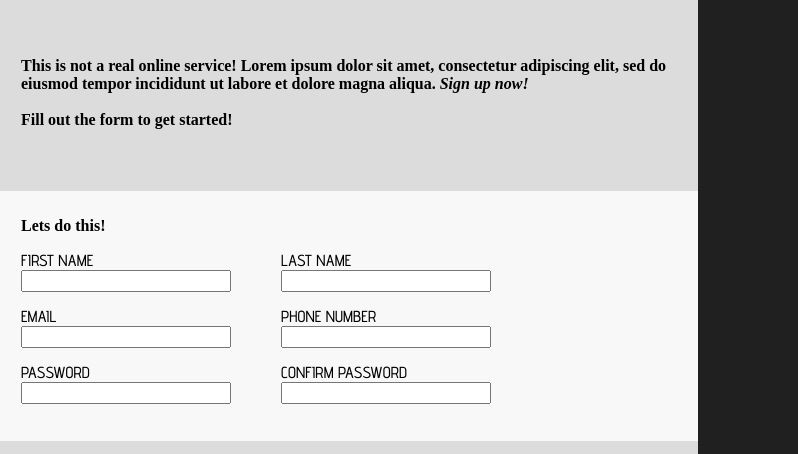
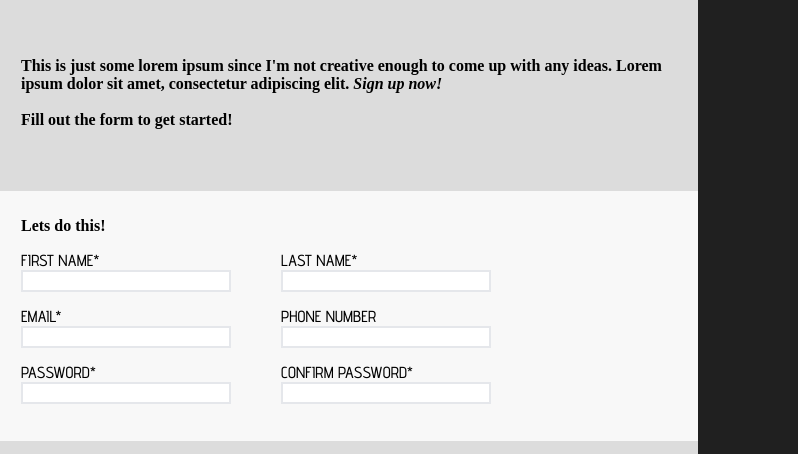
Before and after one commit to brenton-j-andrews/odin_form, a plain HTML site: page index.html in a window 1280 px wide. Shown: the top 454 px of the page, 482-1280 px from the left. Drawn offline with Linux system fonts and the light colour scheme.

Commit message:
Project complete!

```diff
--- a/index.html
+++ b/index.html
@@ -32,8 +32,8 @@
         <div class="form-display">
             <div class="form-contents upper">
                 <p class="form-upper-paragraph">
-                    This is not a real online service! Lorem ipsum dolor sit amet, consectetur adipiscing elit,
-                    sed do eiusmod tempor incididunt ut labore et dolore magna aliqua. <em>Sign up now!</em> <br><br>
+                    This is just some lorem ipsum since I'm not creative enough to come up with any ideas. Lorem ipsum dolor sit amet, consectetur adipiscing elit.
+                    <em>Sign up now!</em> <br><br>
 
                     Fill out the form to get started!
                 </p>
@@ -45,21 +45,21 @@
 
                     <div class="form-row-upper">
                         <div class="first-name">
-                            <label for="first-name">FIRST NAME</label>
-                            <input id="first-name" name="first-name" type="text">
+                            <label class="required" for="first-name">FIRST NAME</label>
+                            <input id="first-name" name="first-name" type="text" required>
                         </div>
 
                         <div class="last-name">
-                            <label for="last-name">LAST NAME</label>
-                            <input id="last-name" name="last-name" type="text">
+                            <label class="required" for="last-name">LAST NAME</label>
+                            <input id="last-name" name="last-name" type="text" required>
                         </div>
                     </div>
 
 
                     <div class="form-row-middle">
                         <div class="email">
-                            <label for="email">EMAIL</label>
-                            <input id="email" name="email" type="email">
+                            <label class="required" for="email">EMAIL</label>
+                            <input id="email" name="email" type="email" required>
                         </div>
 
                         <div class="phone-number">
@@ -71,13 +71,13 @@
 
                     <div class="form-row-lower">
                         <div class="password">
-                            <label for="password">PASSWORD</label>
-                            <input id="password" name="password" type="password">
+                            <label class="required" for="required password">PASSWORD</label>
+                            <input id="password" name="password" type="password" required>
                         </div>
 
                         <div class="confirm-password">
-                            <label for="confirm-password">CONFIRM PASSWORD</label>
-                            <input id="confirm-password" name="confirm-password" type="password">
+                            <label class="required" for="required confirm-password">CONFIRM PASSWORD</label>
+                            <input id="confirm-password" name="confirm-password" type="password" required>
                         </div>
                     </div>
 
--- a/styles.css
+++ b/styles.css
@@ -5,6 +5,7 @@
     --page-background-color: #202020;
     --form-light-grey: #F8F8F8;
     --form-dark-grey: #DCDCDC;
+    --input-border-color: #E5E7EB;
 
     --btn-light-copper: #b87333;
     --btn-dark-cooper: #a4672d;
@@ -121,6 +122,17 @@ input, label {
     font-family: 'Advent Pro', sans-serif;
 }
 
+input {
+    border: 2px solid var(--input-border-color);
+}
+
+input:focus {
+    outline: 2px solid var(--btn-light-copper);
+}
+
+.required::after {
+    content: "*";
+}
 .form-row-upper, .form-row-middle, .form-row-lower {
     display:flex;
     margin-bottom: 15px;
```
